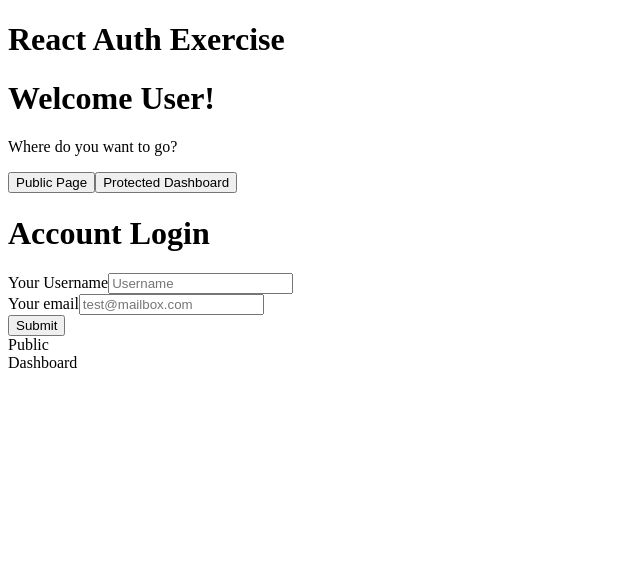
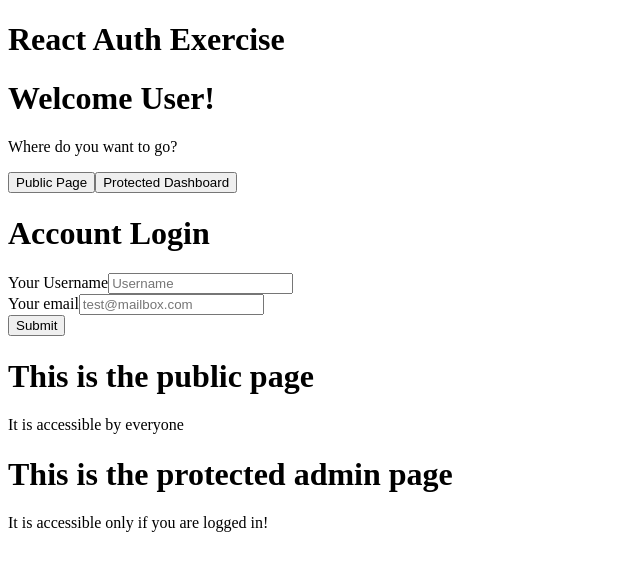
Before and after one commit to PatrickS83/react-authentification, a React app: page / in a window 1280 px wide. Shown: the top 570 px of the page, without its empty margins (0-640 px from the left). Built offline with nearby package versions, Linux system fonts and the light colour scheme; the HTML template or start-up script is replaced by a standard one.

Commit message:
added informational text to dashboard and public.js

```diff
--- a/src/components/Dashboard.js
+++ b/src/components/Dashboard.js
@@ -1,5 +1,10 @@
 import React from 'react';
 
-const Dashboard = () => <div>Dashboard</div>;
+const Dashboard = () => (
+  <div>
+    <h1>This is the protected admin page</h1>
+    <p>It is accessible only if you are logged in!</p>
+  </div>
+);
 
 export default Dashboard;
--- a/src/components/Public.js
+++ b/src/components/Public.js
@@ -1,5 +1,10 @@
 import React from 'react';
 
-const Public = () => <div>Public</div>;
+const Public = () => (
+  <div>
+    <h1>This is the public page</h1>
+    <p>It is accessible by everyone</p>
+  </div>
+);
 
 export default Public;
```
Also changed, not shown: 1 other file (tests, documents, lock files or other folders).
